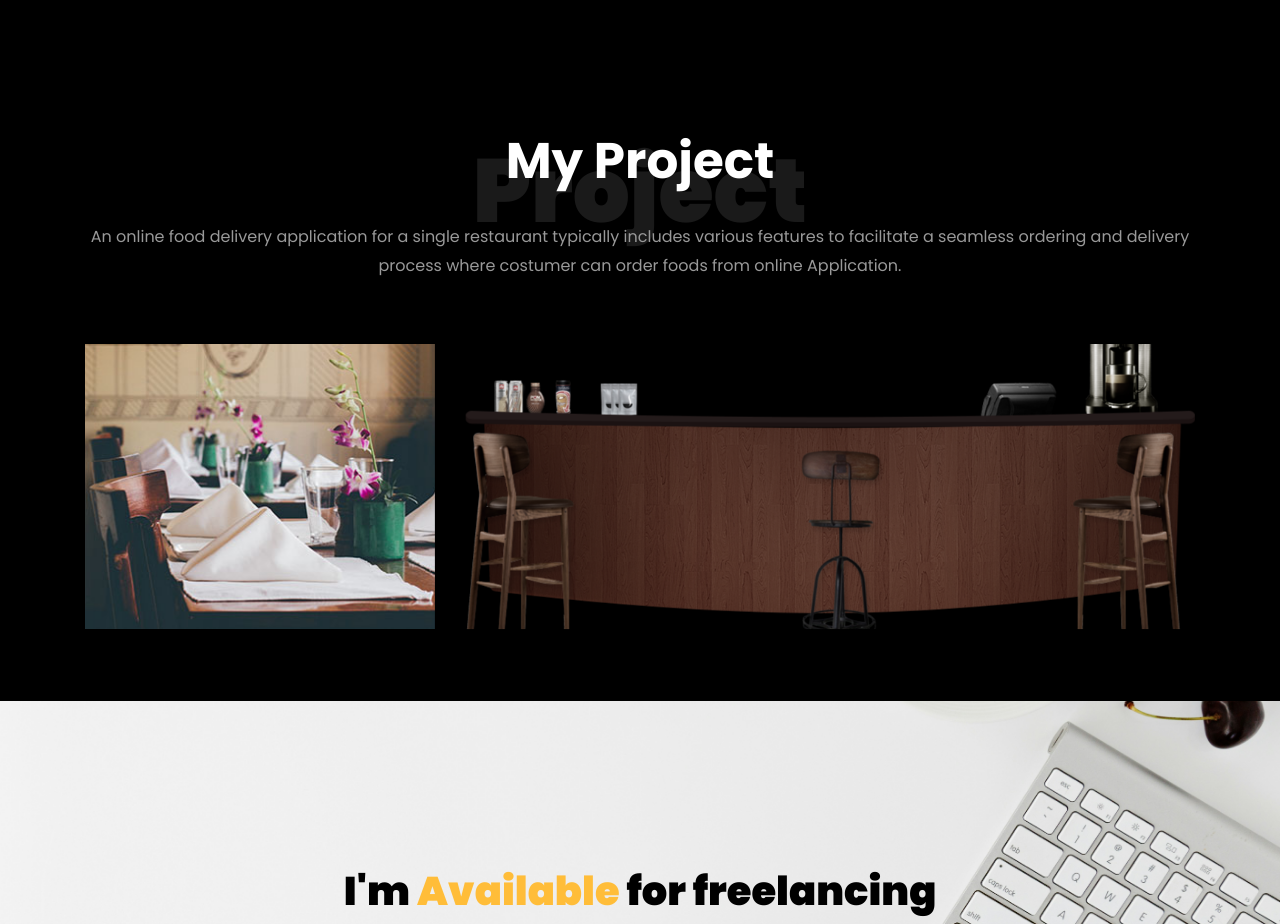
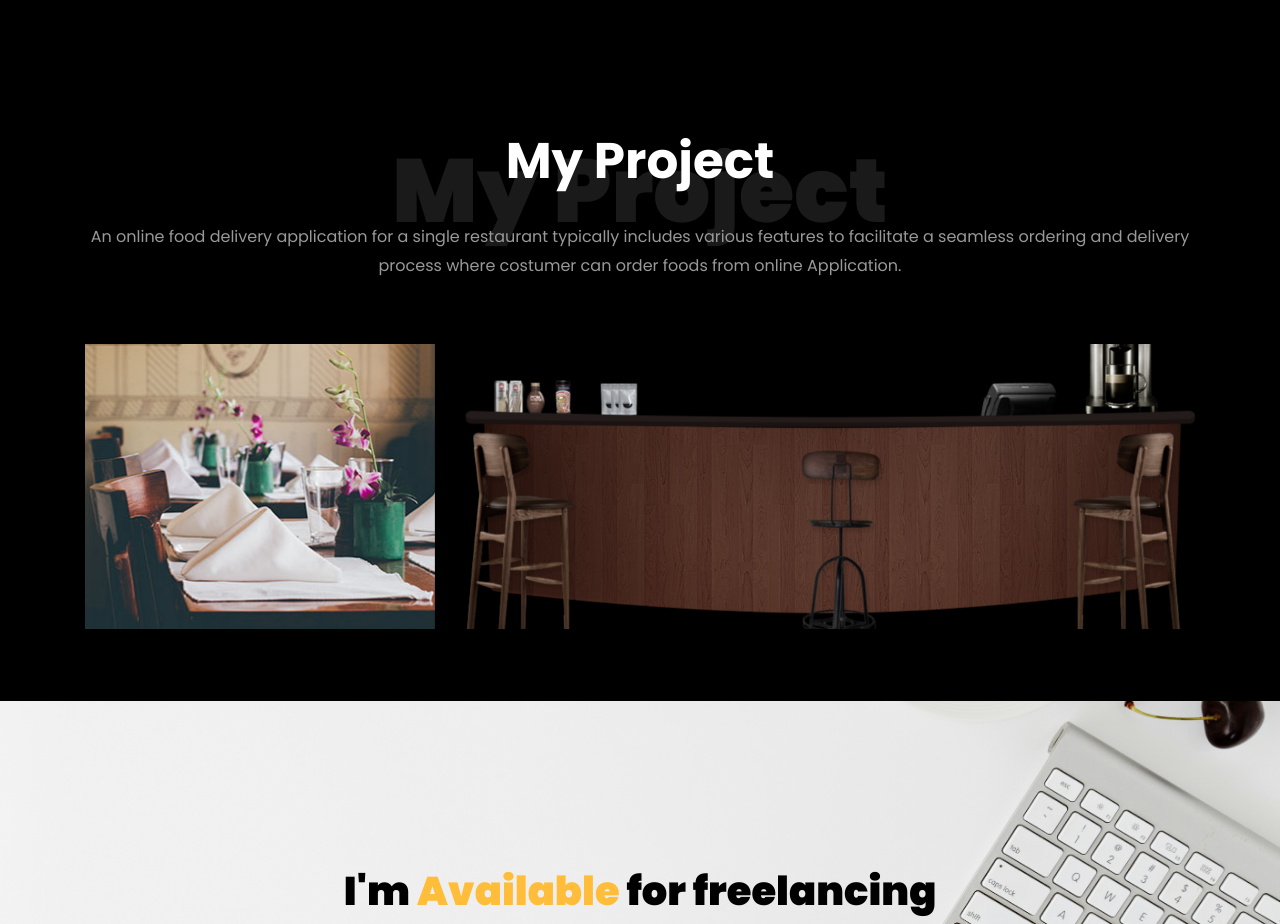
Before and after one commit to Ranger1523/Portfolio, a plain HTML site: page index.html in a window 1280 px wide. Shown: the part 3880-4804 px from the top of the page. Drawn offline with Linux system fonts and the light colour scheme; files whose address does not match are found by name.

Commit message:
Update index.html

```diff
--- a/index.html
+++ b/index.html
@@ -346,9 +346,9 @@
     	<div class="container">
     		<div class="row justify-content-center pb-5">
           <div class="col-md-12 heading-section text-center ftco-animate">
-          	<h1 class="big big-2">Project</h1>
+          	<h1 class="big big-2">My Project</h1>
             <h2 class="mb-4">My Project</h2>
-            <p>An online food delivery application for a single restaurant typically includes
+            <p>			An online food delivery application for a single restaurant typically includes
 				various features to facilitate a seamless ordering and delivery process
 				where costumer can order foods from online Application.
 				</p>
```
